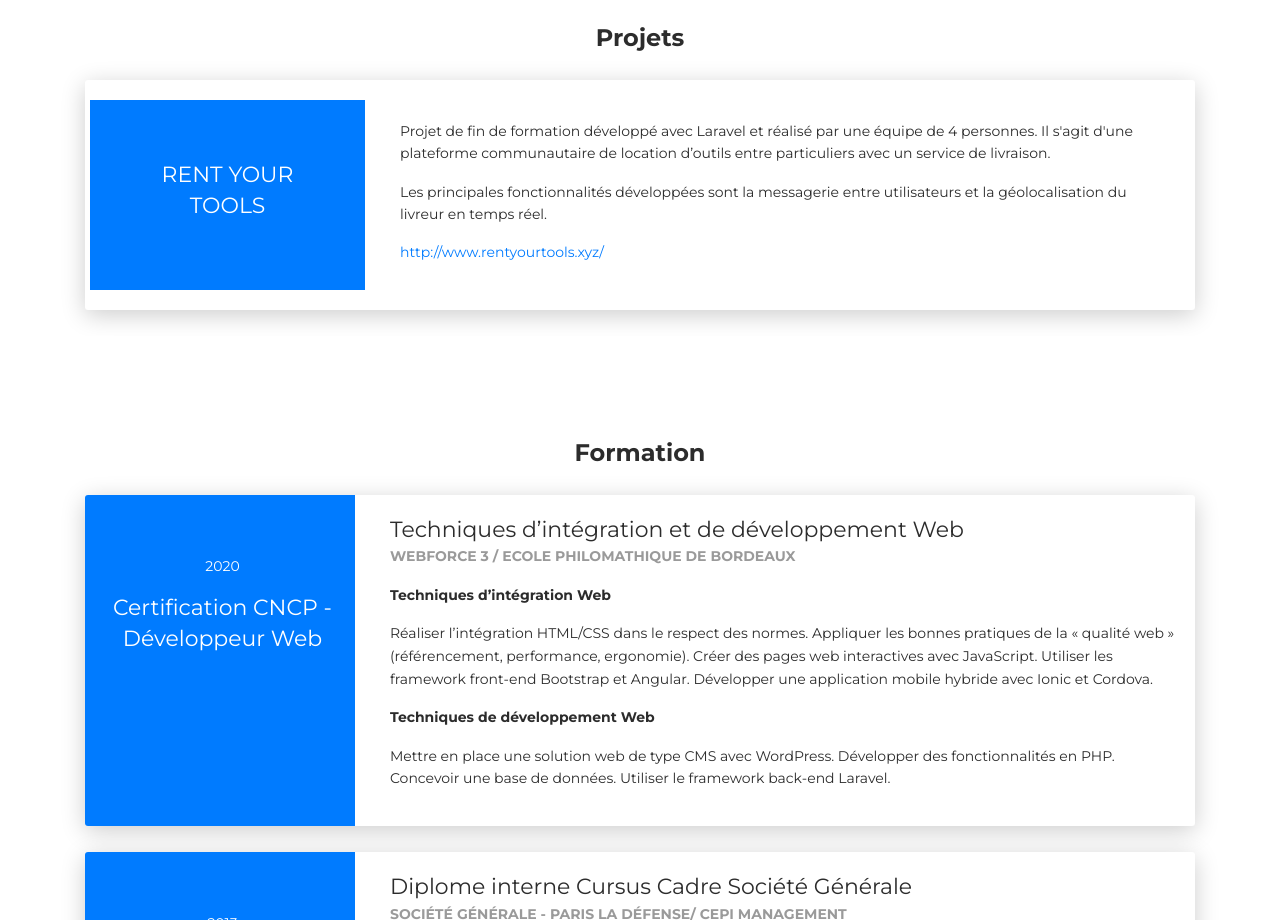
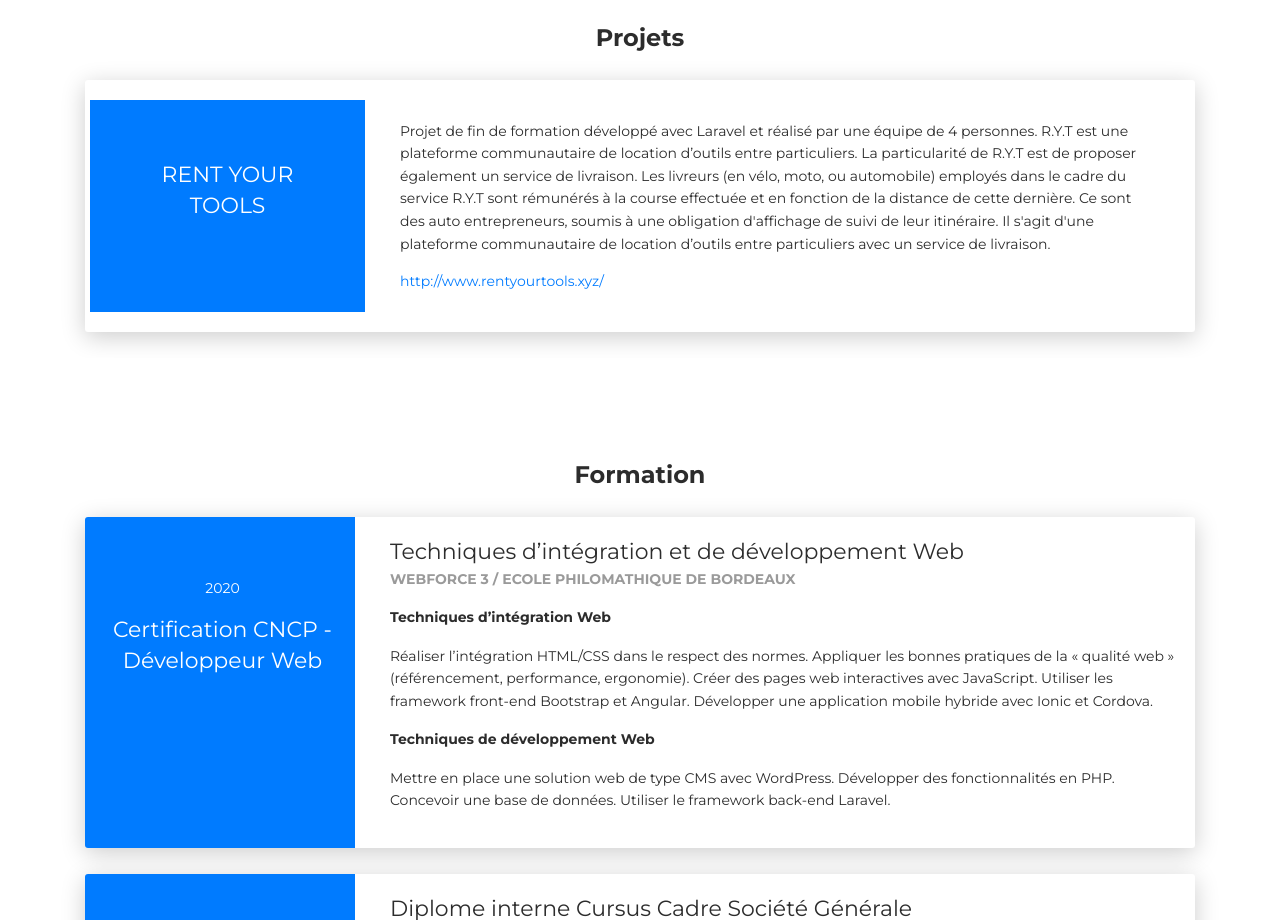
Before and after one commit to NikoBdx/nicolasbrunet.com, a plain HTML site: page index.html in a window 1280 px wide. Shown: the part 1540-2460 px from the top of the page. Drawn offline with Linux system fonts and the light colour scheme.

Commit message:
update
update

```diff
--- a/index.html
+++ b/index.html
@@ -196,8 +196,10 @@
           </div>
           <div class="col-md-9" data-aos="fade-left" data-aos-offset="50" data-aos-duration="500">
             <div class="card-body">
-              <p>Projet de fin de formation développé avec Laravel et réalisé par une équipe de 4 personnes. Il s'agit d'une plateforme communautaire de location d’outils entre particuliers avec un service de livraison.</p>
-              <p>Les principales fonctionnalités développées sont la messagerie entre utilisateurs et la géolocalisation du livreur en temps réel.</p>
+              <p>Projet de fin de formation développé avec Laravel et réalisé par une équipe de 4 personnes. R.Y.T  est une plateforme communautaire de location d’outils entre particuliers.
+                La particularité de R.Y.T est de proposer également un service de livraison.
+                Les livreurs (en vélo, moto, ou automobile) employés dans le cadre du service R.Y.T sont rémunérés à la course effectuée et en fonction de la distance de cette dernière. Ce sont des auto entrepreneurs, soumis à une obligation d'affichage de suivi de leur itinéraire.
+                Il s'agit d'une plateforme communautaire de location d’outils entre particuliers avec un service de livraison.</p>
               <a href="http://www.rentyourtools.xyz">http://www.rentyourtools.xyz/</a>
             </div>
           </div>
```
